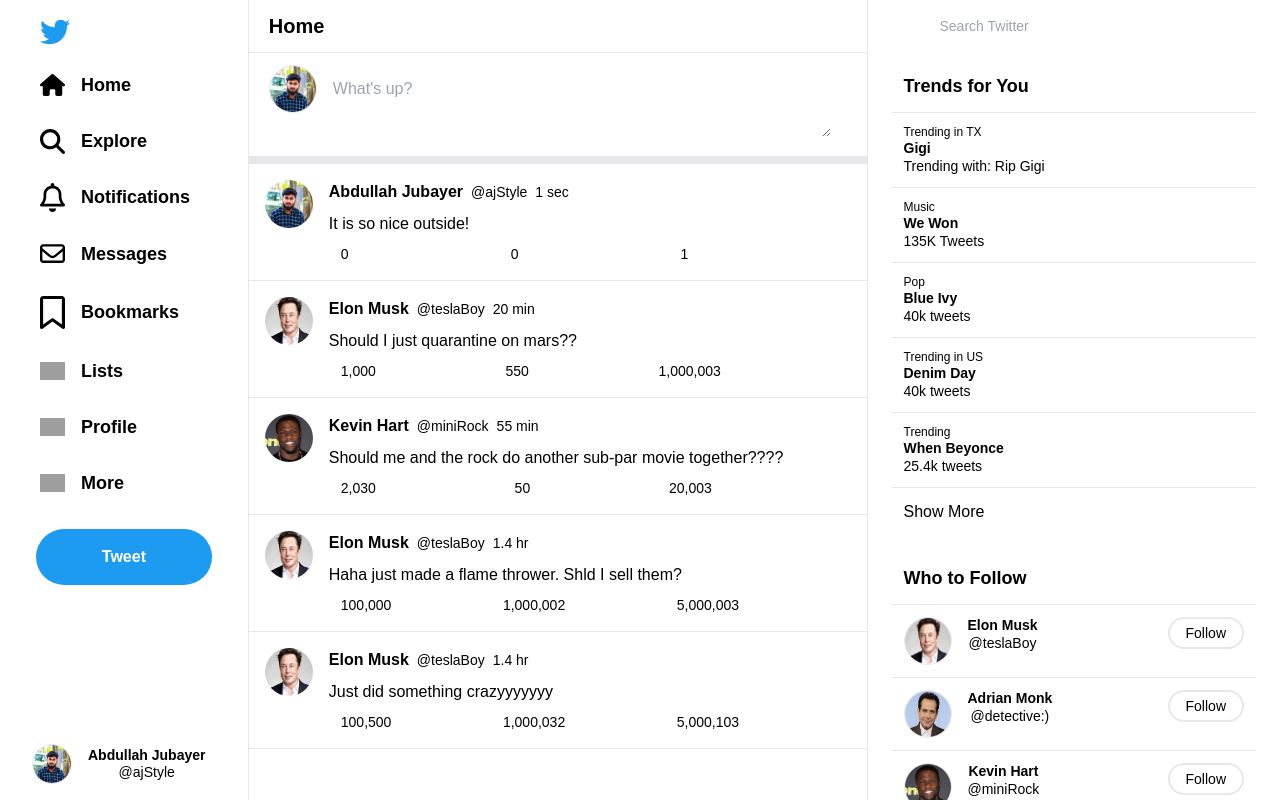
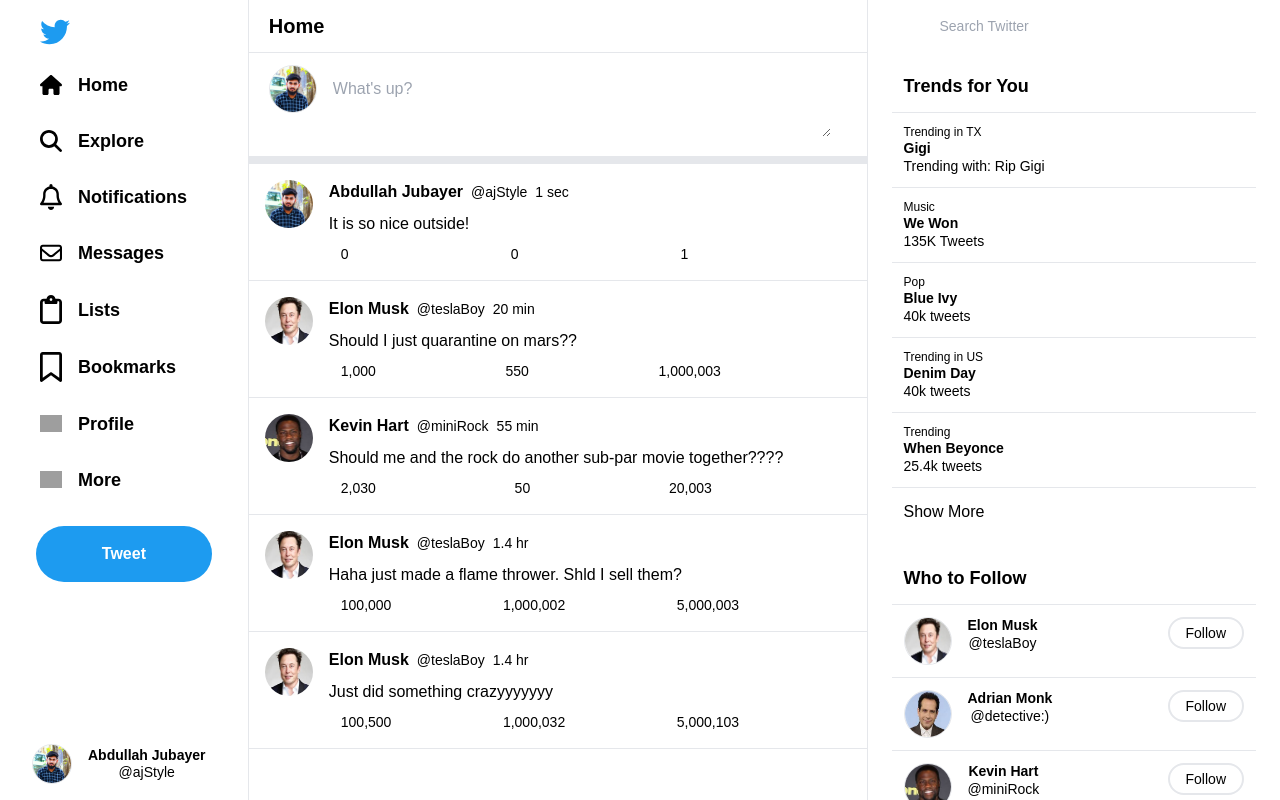
Before and after one commit to Abdullah9001/tweeter-clone, a Nuxt app: page / in a window 1280 px wide. Built offline with nearby package versions, Linux system fonts and the light colour scheme; grey boxes are pictures that could not be loaded.

Commit message:
clipboard-regular.svg icon done

```diff
--- a/pages/index.vue
+++ b/pages/index.vue
@@ -293,8 +293,9 @@ export default {
           id: "notifications",
         },
         { src: "envelope-regular.svg", title: "Messages", id: "messages" },
+        { src: "clipboard-regular.svg", title: "Lists", id: "lists" },
         { src: "bookmark-regular.svg", title: "Bookmarks", id: "bookmarks" },
-        { src: "fas fa-clipboard-list", title: "Lists", id: "lists" },
+
         { src: "far fa-user", title: "Profile", id: "profile" },
         { src: "fas fa-ellipsis-h", title: "More", id: "more" },
       ],
@@ -392,6 +393,6 @@ export default {
 }
 .svg-img {
   fill: none;
-  width: 25px;
+  width: 22px;
 }
 </style>
```
Also changed, not shown: static/clipboard-regular.svg (added).
